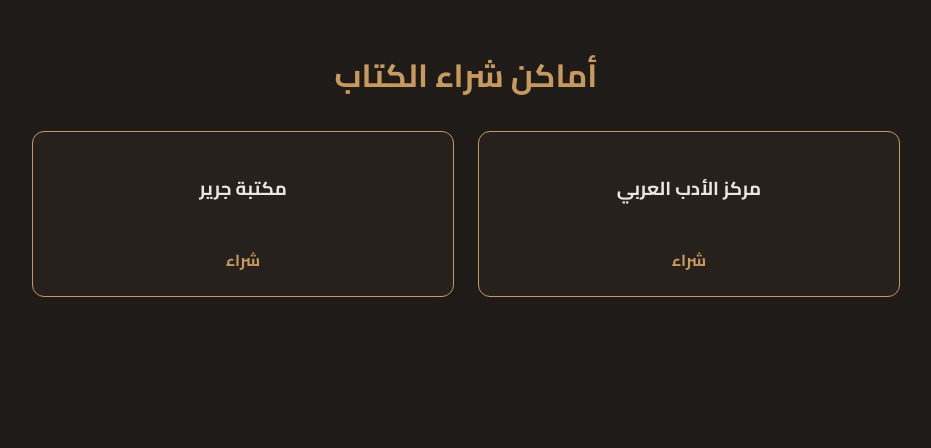
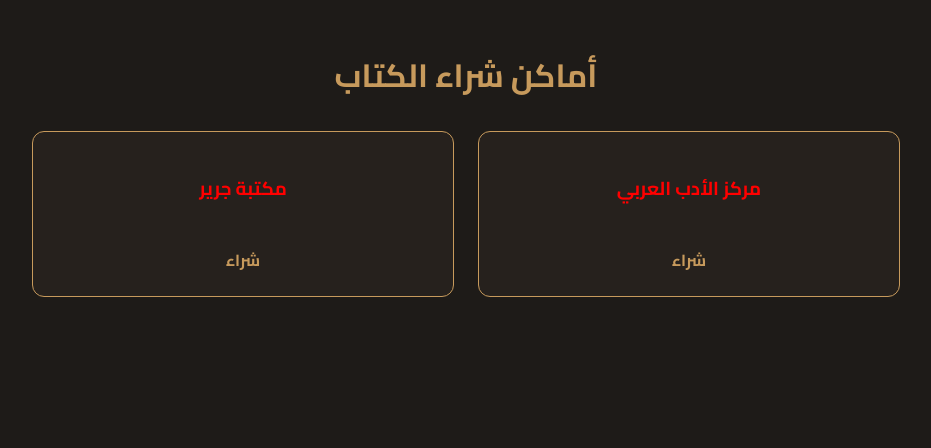
Before and after one commit to Hallas-1/Hallas, a plain HTML site: page index.html in a window 1280 px wide. Shown: the part 1549-1997 px from the top of the page, without its empty margins (174-1105 px from the left). Drawn offline with Linux system fonts and the light colour scheme.

Commit message:
Update styles.css
change color

```diff
--- a/styles.css
+++ b/styles.css
@@ -147,7 +147,7 @@
   .store-card{
     border-color: var(--primary);
     background: #26211d;   /* أغمق قليلًا من خلفية الموقع */
-    color: #e8e6e3;
+    color: #FF0000;
   }
   .store-card a{ color: var(--primary); }
 
```
